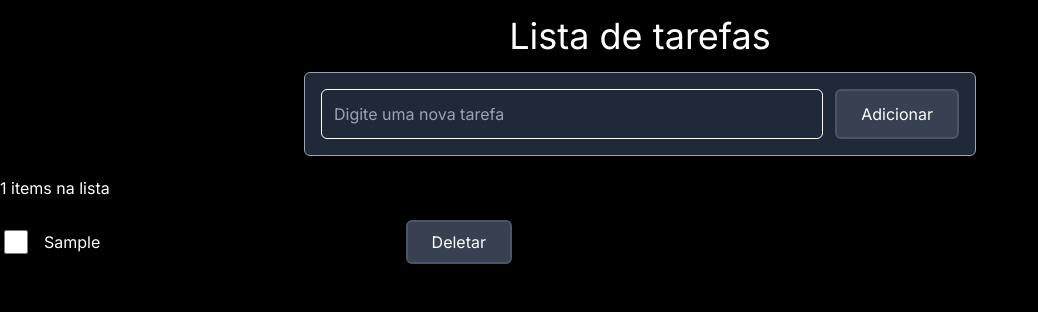
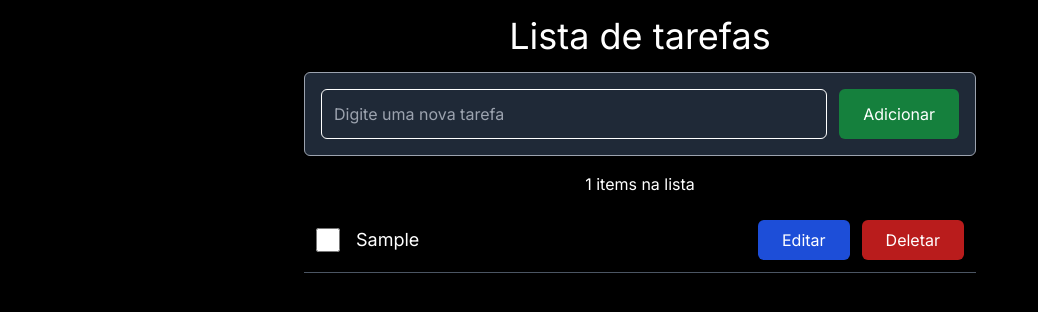
Before and after one commit to piovesani/lista-de-tarefas-react, a Next.js app: page / in a window 1280 px wide. Both pictures are taken after typing "Sample" into the empty fields and a click on the button "Adicionar". Shown: the top 312 px of the page, without its empty margins (0-1038 px from the left). Built offline with nearby package versions, Linux system fonts and the light colour scheme.

Commit message:
finalizando o reducer

```diff
--- a/src/app/page.tsx
+++ b/src/app/page.tsx
@@ -8,61 +8,6 @@ const Page = () => {
 
   const [list, dispatch] = useReducer(todoListReducer, []);
   const [addField, setAddField] = useState('');
-  const handleAddClick = () => {
-
-
-    dispatch({
-      type: "toggleDone",
-      payload: {
-        id: 2
-      }
-    });
-
-    dispatch({
-      type: "editText",
-      payload: {
-        id: 2,
-        newText: "Bla bla bla"
-      }
-    });
-
-    dispatch({
-      type: "remove",
-      payload: {
-        id: 3
-      }
-    });
-  }
-  /*
-
-  const [list, setList] = useState<TodoItem[]>([
-    { id: 1, label: 'Criar um projeto', checked: false },
-    { id: 2, label: 'Dar o commit', checked: false }
-  ]);
-
-  const handleAddButton = () => {
-    if (itemInput.trim() === '') return;
-
-    setList([...list, { id: list.length + 1, label: itemInput, checked: false }]);
-    setItemInput('');
-  }
-
-  const deleteItem = (id: number) => {
-    setList(list.filter((item) => item.id !== id));
-  }
-
-  const toggleItem = (id: number) => {
-    let newList = [...list];
-
-    for(let i in newList){
-      if(newList[i].id === id){
-        newList[i].checked = !newList[i].checked;
-      }
-    }
-
-    setList(newList);
-  }
-  */
 
   const handleAddButton = () => {
     if (addField.trim() === '') return false;
@@ -77,10 +22,33 @@ const Page = () => {
   }
 
   const toggleItem = (id: number) => {
-
+    dispatch({
+      type: "toggleDone",
+      payload: { id }
+    });
   }
 
   const deleteItem = (id: number) => {
+    if(!window.confirm('Tem certeza que deseja excluir?')) return false;
+    dispatch({
+      type: "remove",
+      payload: { id }
+    });
+  }
+
+  const editItem = (id: number) => {
+    const item = list.find(i => i.id === id);
+
+    if (!item) return false;
+
+    const newText = window.prompt('Editar tarefa', item.label);
+
+    if (!newText || newText.trim() == "") return false;
+    dispatch({
+      type: "editText",
+      payload: { id, newText }
+    });
+
   }
 
   return (
@@ -97,30 +65,33 @@ const Page = () => {
 
         <button
           onClick={handleAddButton}
-          className="bg-gray-700 border-2 border-gray-600 py-2 px-6 rounded-md ml-3 hover:bg-gray-600"
+          className="bg-green-700 py-2 px-6 rounded-md ml-3 hover:bg-green-600"
         >Adicionar
         </button>
       </div>
 
-      <p className="w-full my-5">{list.length} items na lista</p>
-      <ul className="w-full max-w-lg list-disc pl-5">
+      <p className="text-center">{list.length} items na lista</p>
+      <ul className="max-w-2xl mx-auto">
         {list.map((item) => (
-          <li key={item.id} className="list-none">
-            <div className="flex items-center mb-3 -ml-4 place-content-between">
-              <div className="flex items-center">
+          <li
+            key={item.id}
+            className="list-none flex items-center p-3 my-3 border-b border-gray-600">
             <input
               onClick={() => toggleItem(item.id)}
               type="checkbox"
               checked={item.checked}
               className="w-6 h-6 mr-4" />
-                {item.label}
-              </div>
+            <p className="flex-1 text-lg">{item.label}</p>
+
+            <button
+              onClick={() => editItem(item.id)}
+              className="bg-blue-700 py-2 px-6 rounded-md ml-3 hover:bg-blue-600"
+            >Editar</button>
 
             <button
               onClick={() => deleteItem(item.id)}
-                className="bg-gray-700 border-2 border-gray-600 py-2 px-6 rounded-md ml-3 hover:bg-gray-600"
+              className="bg-red-700 py-2 px-6 rounded-md ml-3 hover:bg-red-600"
             >Deletar</button>
-            </div>
           </li>
         ))}
       </ul>
```
Lines whose indentation alone changed are shown as unchanged.
